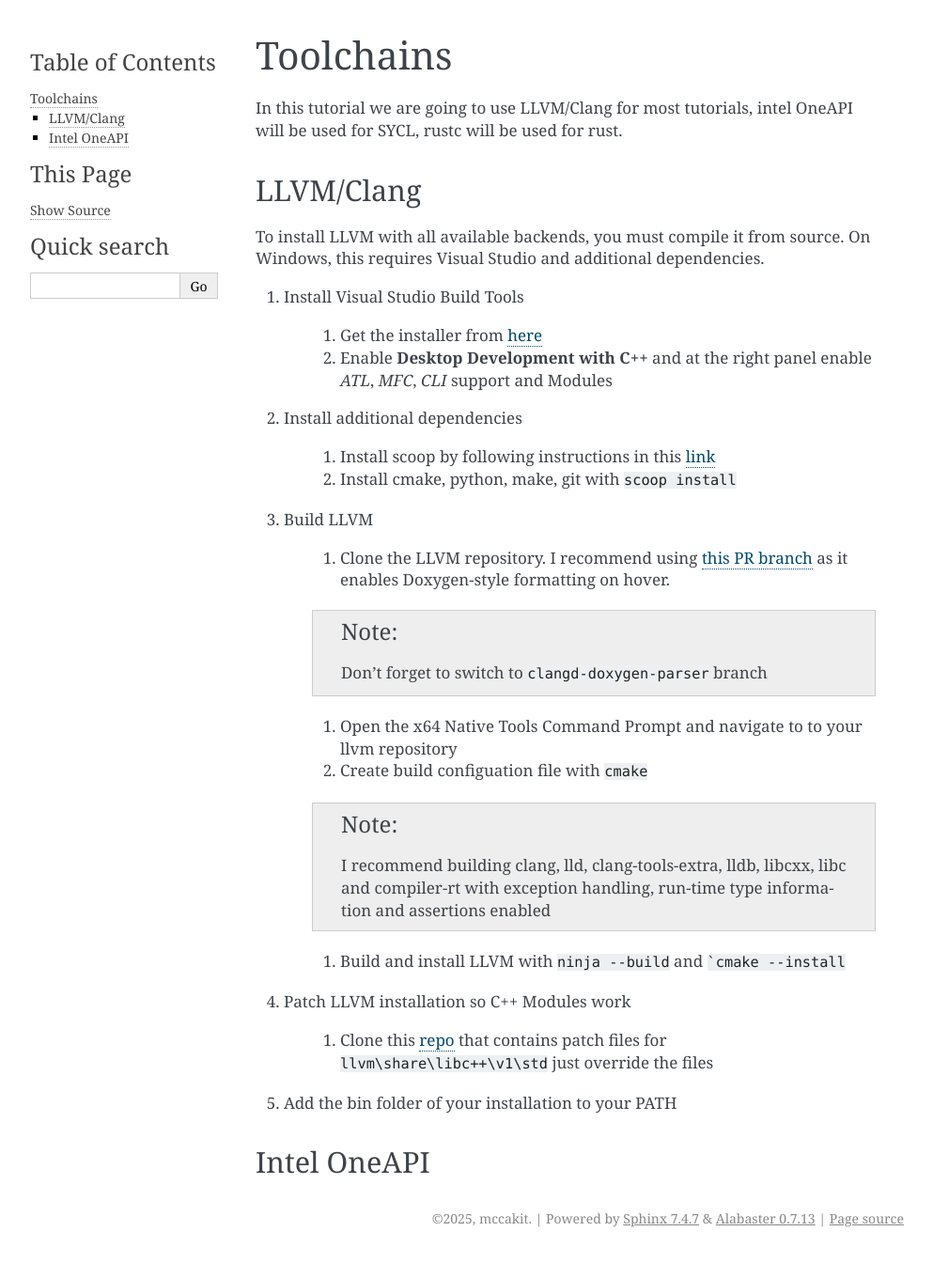
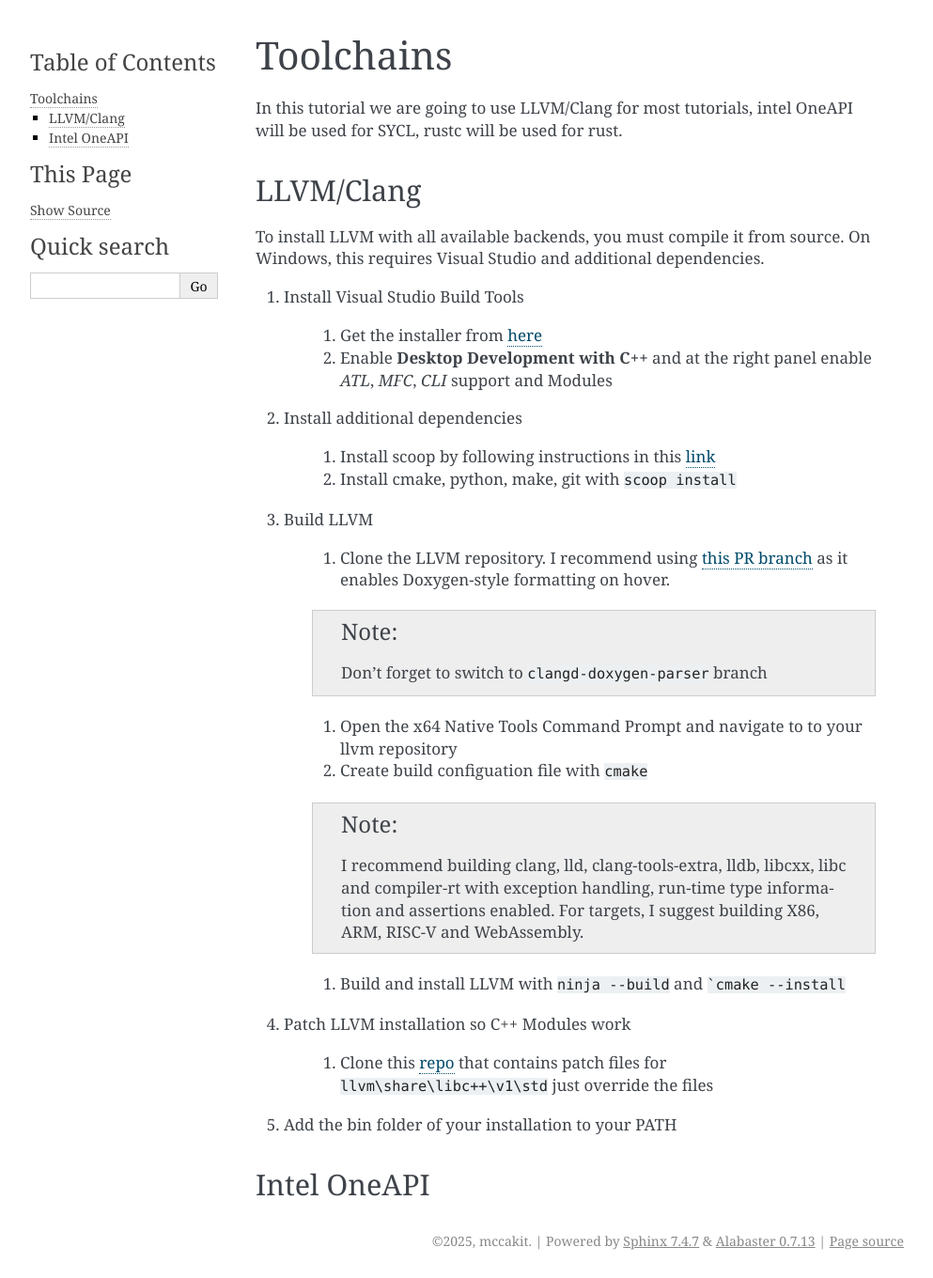
Before and after one commit to mccakit/learn_xmake, a Sphinx documentation site: the page built from docs/source/development_enviroment/toolchains.rst, in a window 1280 px wide. Shown: the whole page at 94% size, without its empty margins (148-1141 px from the left). Built offline with Sphinx 7.4.7, drawn with Linux system fonts in a browser that asks for light colours; before the commit the page ends 1336 px from its top, so only the background shows below that.

````diff
--- a/docs/source/development_enviroment/toolchains.rst
+++ b/docs/source/development_enviroment/toolchains.rst
@@ -44,7 +44,8 @@ dependencies.
 
          I recommend building clang, lld, clang-tools-extra, lldb,
          libcxx, libc and compiler-rt with exception handling, run-time
-         type information and assertions enabled
+         type information and assertions enabled. For targets, I suggest
+         building X86, ARM, RISC-V and WebAssembly.
 
       #. Build and install LLVM with ``ninja --build`` and ```cmake
          --install``
````
